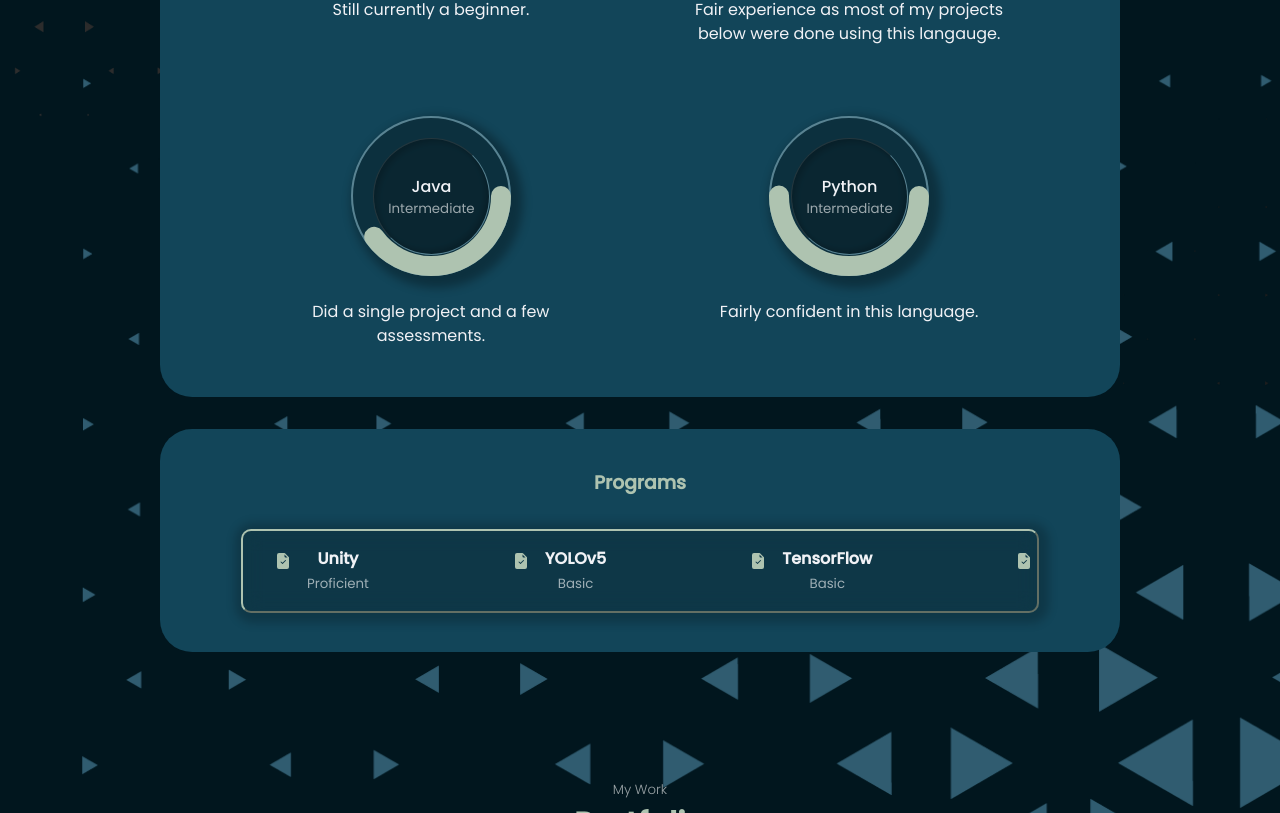
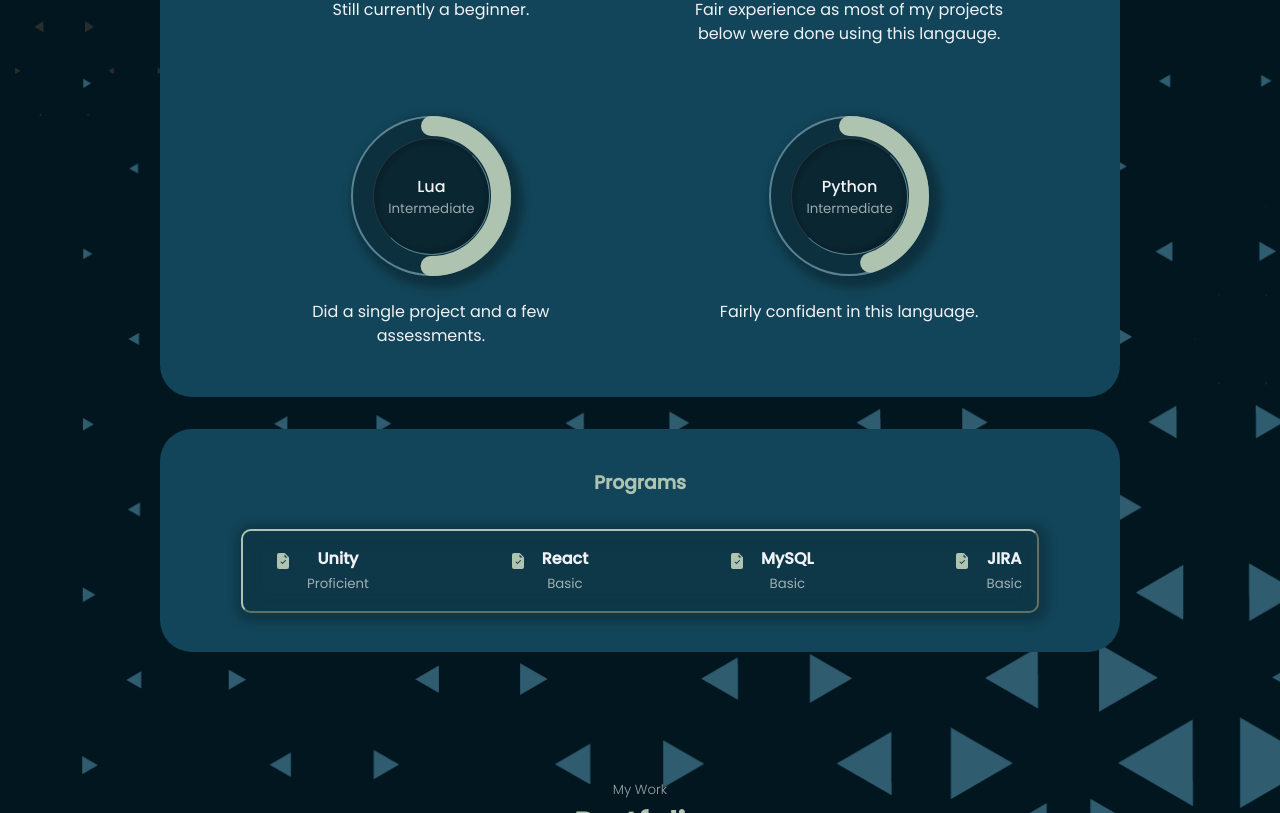
Before and after one commit to ProcessedCarbon/personal_portfolio, a React (Create React App) app: page / in a window 1280 px wide. Shown: the part 2410-3223 px from the top of the page. Built offline with nearby package versions, Linux system fonts and the light colour scheme.

Commit message:
Minor edits

```diff
--- a/src/components/experience/Experience.jsx
+++ b/src/components/experience/Experience.jsx
@@ -38,7 +38,7 @@ const Experience = () => {
             <div className="shown">
               {/* REACT */}
               <article className="experience_details">
-                <Skillbar className='skill-bar' skillname='C' skilllevel='Basic' skillvalue={`${elementVisibility}` === 'true' ? '20' : '0'}/>
+                <Skillbar className='skill-bar' skillname='Go' skilllevel='Basic' skillvalue={`${elementVisibility}` === 'true' ? '20' : '0'}/>
                 <p className='text-light'>
                   Still currently a beginner.
                 </p>
@@ -54,7 +54,7 @@ const Experience = () => {
 
               {/* Java */}
               <article className="experience_details">
-                <Skillbar className='skill-bar' skillname='Java' skilllevel='Intermediate' skillvalue={`${elementVisibility}` === 'true' ? '40' : '0'}/>
+                <Skillbar className='skill-bar' skillname='Lua' skilllevel='Intermediate' skillvalue={`${elementVisibility}` === 'true' ? '50' : '0'}/>
                 <p className='text-light'>
                   Did a single project and a few assessments.
                 </p>
@@ -62,7 +62,7 @@ const Experience = () => {
 
               {/* Python */}
               <article className="experience_details">
-                <Skillbar className='skill-bar' skillname='Python' skilllevel='Intermediate' skillvalue={`${elementVisibility}` === 'true' ? '50' : '0'}/>
+                <Skillbar className='skill-bar' skillname='Python' skilllevel='Intermediate' skillvalue={`${elementVisibility}` === 'true' ? '45' : '0'}/>
                 <p className='text-light'>
                   Fairly confident in this language.
                 </p>
@@ -104,22 +104,6 @@ const Experience = () => {
             <article className="experience_details">
               <BsFileEarmarkCheckFill className='experience_details-icons'/>
               <div>
-                <h4>YOLOv5</h4>
-                <small className='text-light'>Basic</small>
-              </div>
-            </article>
-
-            <article className="experience_details">
-              <BsFileEarmarkCheckFill className='experience_details-icons'/>
-              <div>
-                <h4>TensorFlow</h4>
-                <small className='text-light'>Basic</small>
-              </div>
-            </article>
-
-            <article className="experience_details">
-              <BsFileEarmarkCheckFill className='experience_details-icons'/>
-              <div>
                 <h4>React</h4>
                 <small className='text-light'>Basic</small>
               </div>
@@ -136,7 +120,7 @@ const Experience = () => {
             <article className="experience_details">
               <BsFileEarmarkCheckFill className='experience_details-icons'/>
               <div>
-                <h4>Photoshop</h4>
+                <h4>JIRA</h4>
                 <small className='text-light'>Basic</small>
               </div>
             </article>
@@ -144,7 +128,15 @@ const Experience = () => {
             <article className="experience_details">
               <BsFileEarmarkCheckFill className='experience_details-icons'/>
               <div>
-                <h4>3DSMax</h4>
+                <h4>Confluence</h4>
+                <small className='text-light'>Basic</small>
+              </div>
+            </article>
+
+            <article className="experience_details">
+              <BsFileEarmarkCheckFill className='experience_details-icons'/>
+              <div>
+                <h4>Gitlab</h4>
                 <small className='text-light'>Basic</small>
               </div>
             </article>
--- a/src/components/experience/experience.css
+++ b/src/components/experience/experience.css
@@ -148,7 +148,7 @@
     justify-content: start;
     place-items: center;
     text-align: center;
-    gap: 5rem;
+    gap: 6dvw;
     overflow: auto;
     overscroll-behavior-inline: contain;
     scroll-snap-type: x mandatory;
--- a/src/components/experience/skillbar.css
+++ b/src/components/experience/skillbar.css
@@ -49,5 +49,6 @@
     top: 0;
     bottom: 0;
     height: 20vh;
+    transform: rotate(-90deg);
     aspect-ratio: 1/ 1;
 }
```
